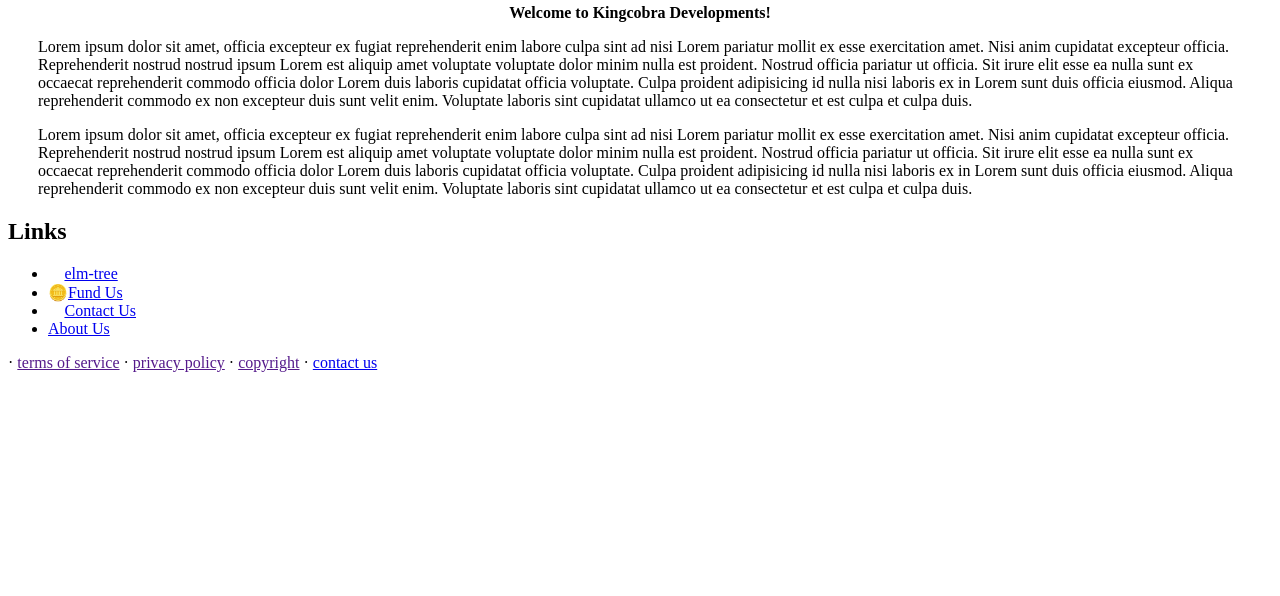
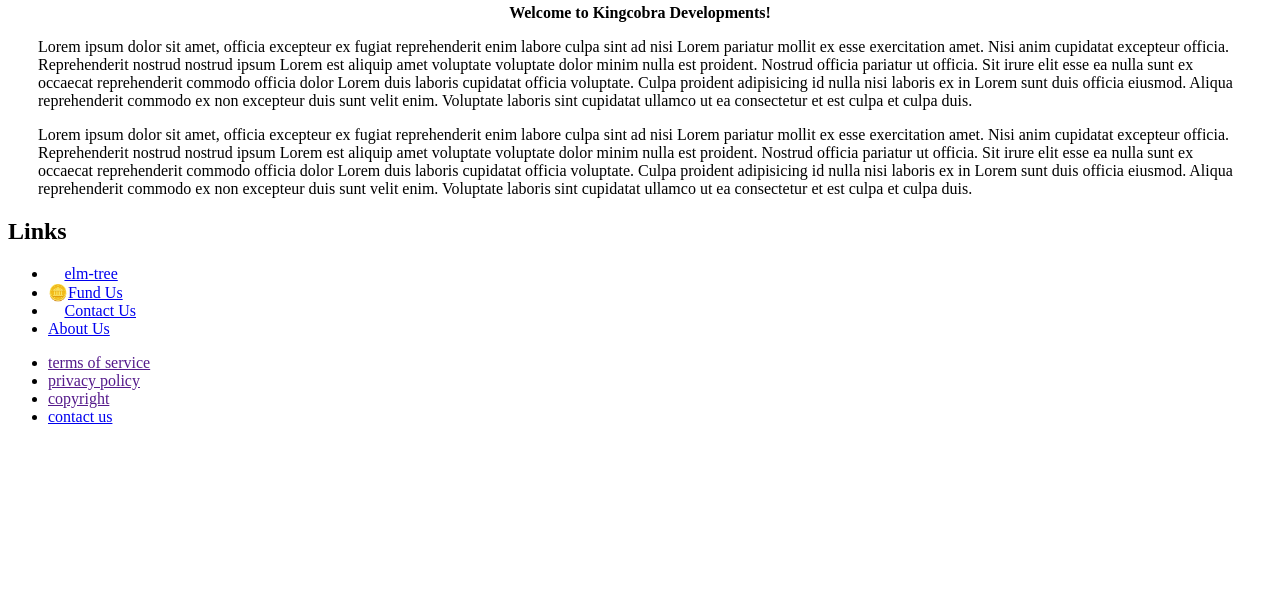
Before and after one commit to elm-tree/Kingcobra.dev, a plain HTML site: page index.html in a window 1280 px wide. Shown: the part 204-800 px from the top of the page. Drawn offline with Linux system fonts and the light colour scheme.

Commit message:
Update `index.html`
Makes it easier to style later.

```diff
--- a/index.html
+++ b/index.html
@@ -6,7 +6,8 @@
     <link rel="stylesheet" href="./styles.css" />
   </head>
   <body>
-    <div class="logo">
+    <div class="header"></div>
+    <div class="hero">
       <img
         class="indexCenter"
         src="./img/logo.png"
@@ -51,9 +52,13 @@
         <li><a href="./aboutUs.html">About Us</a></li>
       </ul>
     </div>
-    <footer>
-      · <a href="">terms of service</a> · <a href="">privacy policy</a> ·
-      <a href="">copyright</a> · <a href="./contactUs.html">contact us</a>
-    </footer>
+    <div class="footer">
+      <ul>
+        <li><a href="">terms of service</a></li>
+        <li><a href="">privacy policy</a></li>
+        <li><a href="">copyright</a></li>
+        <li><a href="./contactUs.html">contact us</a></li>
+      </ul>
+    </div>
   </body>
 </html>
```
